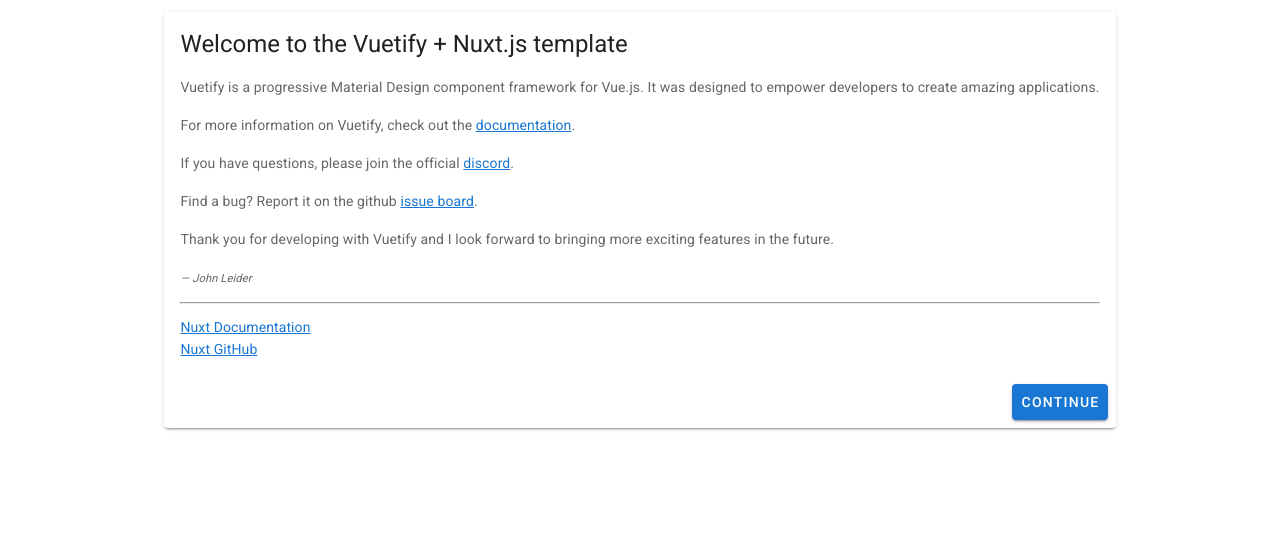
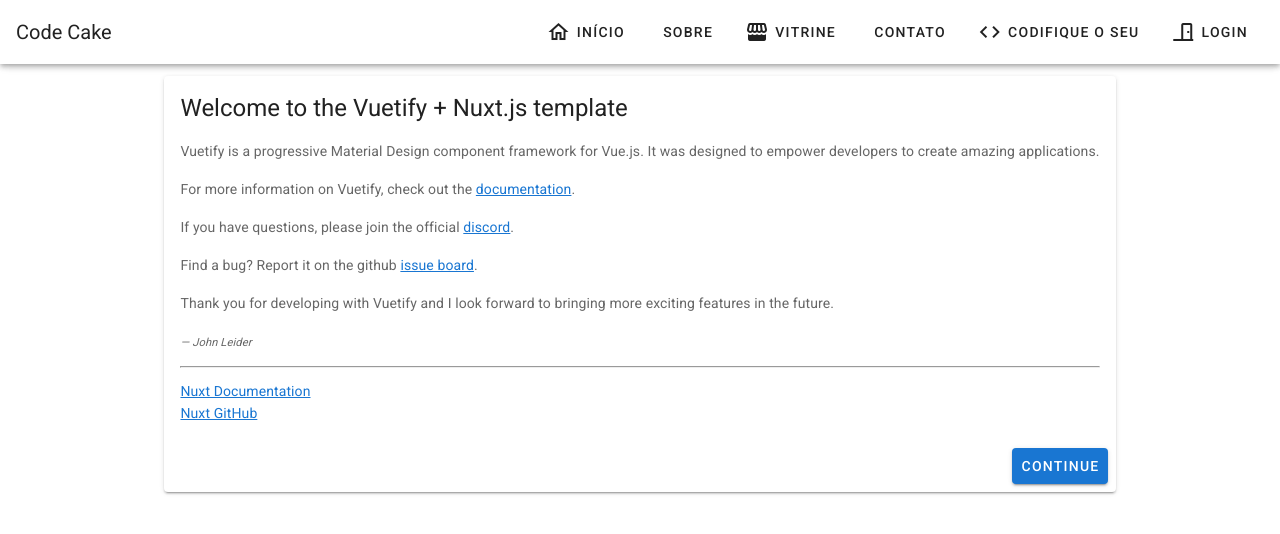
Before and after one commit to leandrocodes/nuxt-codecake, a Nuxt app: page / in a window 1280 px wide. Shown: the top 534 px of the page. Built offline with nearby package versions, Linux system fonts and the light colour scheme.

Commit message:
basic app bar

```diff
--- a/components/AppBar.vue
+++ b/components/AppBar.vue
@@ -6,22 +6,25 @@
       <div class="flex-grow-1"></div>
 
       <v-toolbar-items>
-        <v-btn text>Link 1</v-btn>
-        <v-btn text>Link 2</v-btn>
-        <v-btn text>Link 3</v-btn>
+        <v-btn text>
+          <v-icon>mdi-home-outline</v-icon>Início
+        </v-btn>
+        <v-btn text>
+          <v-icon>mdi-account-card-details-outline</v-icon>Sobre
+        </v-btn>
+        <v-btn text>
+          <v-icon>mdi-storefront</v-icon>Vitrine
+        </v-btn>
+        <v-btn text>
+          <v-icon>mdi-contact-mail-outline</v-icon>Contato
+        </v-btn>
+        <v-btn text>
+          <v-icon>mdi-code-tags</v-icon>Codifique o seu
+        </v-btn>
+        <v-btn text>
+          <v-icon>mdi-door-closed</v-icon>Login
+        </v-btn>
       </v-toolbar-items>
-
-      <template v-if="$vuetify.breakpoint.smAndUp">
-        <v-btn icon>
-          <v-icon>mdi-export-variant</v-icon>
-        </v-btn>
-        <v-btn icon>
-          <v-icon>mdi-delete-circle</v-icon>
-        </v-btn>
-        <v-btn icon>
-          <v-icon>mdi-plus-circle</v-icon>
-        </v-btn>
-      </template>
     </v-toolbar>
   </div>
 </template>
@@ -31,4 +34,11 @@
 </script>
 
 <style>
-</style>>
+.v-button span {
+  text-transform: capitalize !important;
+}
+
+.v-icon {
+  margin-right: 5px;
+}
+</style>
--- a/layouts/default.vue
+++ b/layouts/default.vue
@@ -1,5 +1,6 @@
 <template>
   <v-app dark>
+    <AppBar></AppBar>
     <v-content>
       <v-container>
         <nuxt />
@@ -9,5 +10,10 @@
 </template>
 
 <script>
-export default {}
+import AppBar from '../components/AppBar'
+export default {
+  components: {
+    AppBar
+  }
+}
 </script>
```
